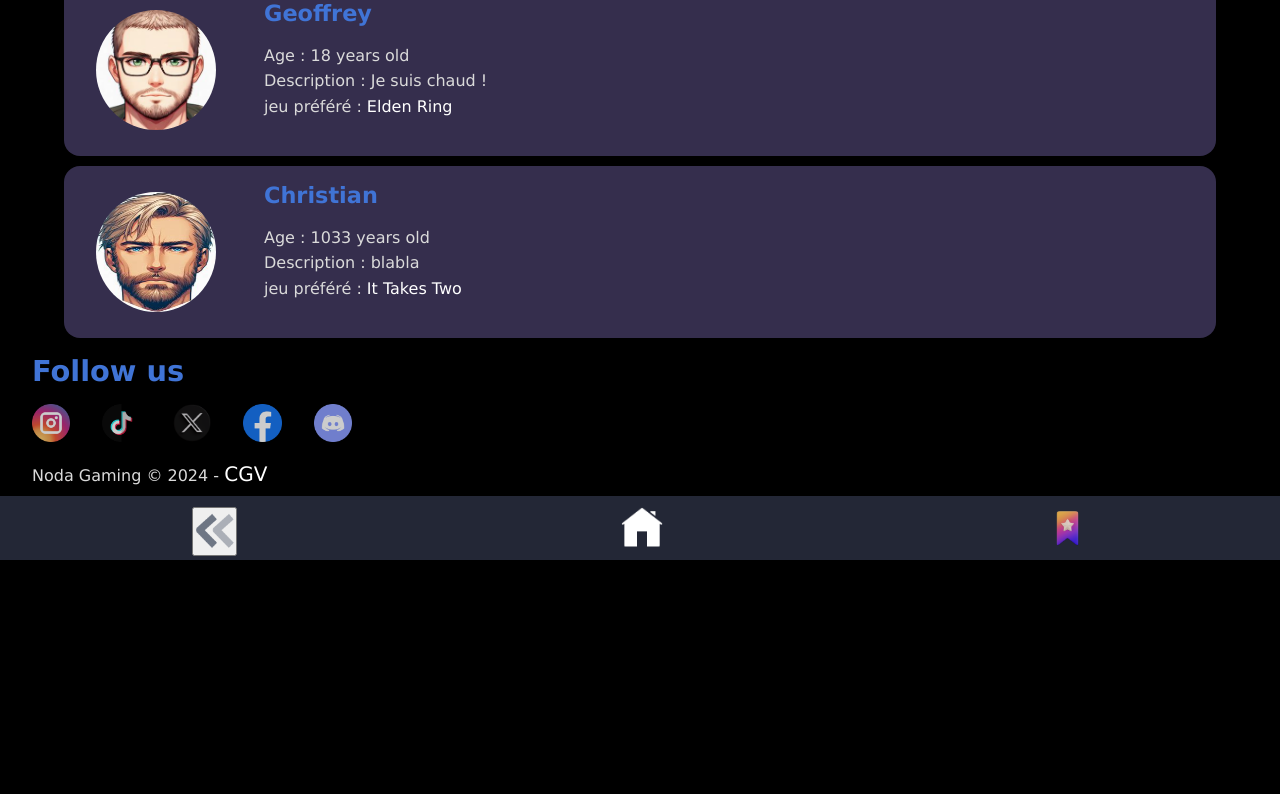
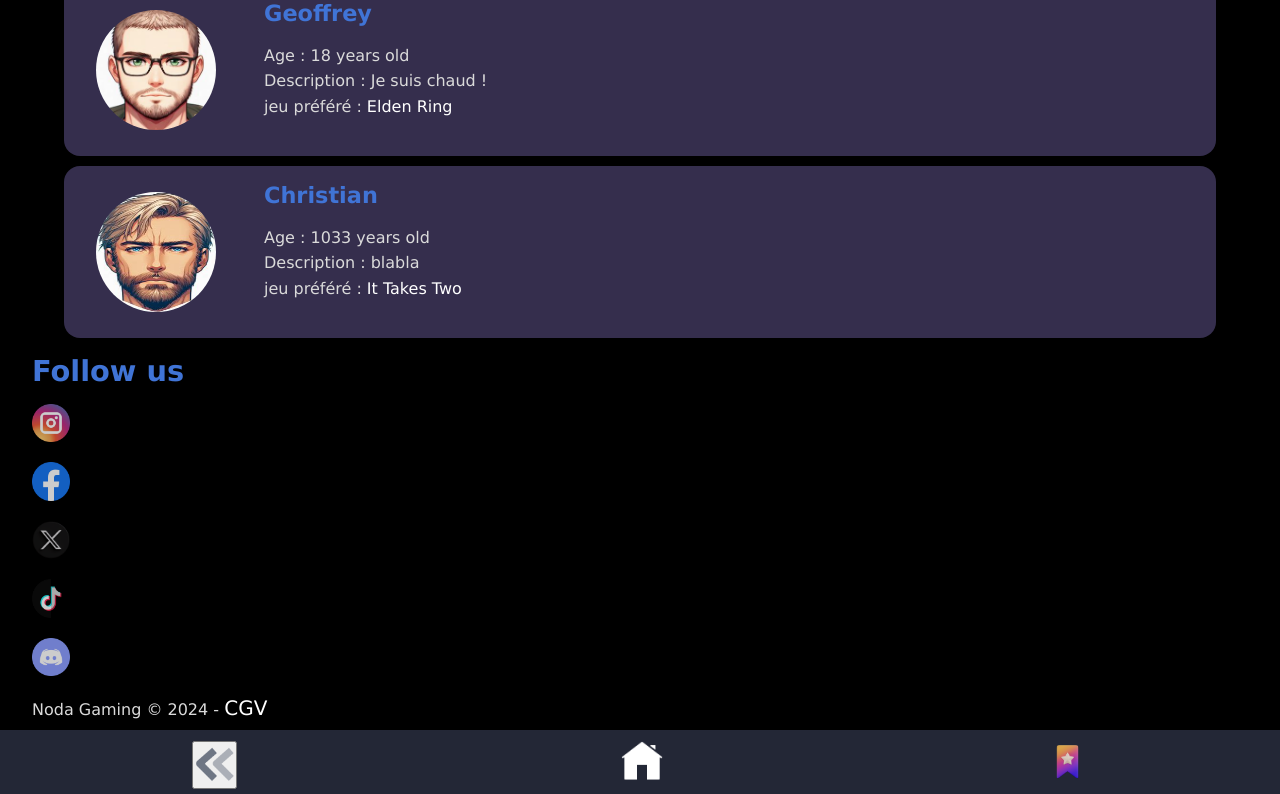
Before and after one commit to WildCodeSchool-2024-02/JS-RemoteFR-CodeOfWar-P2-Nodas, a React (Vite) app in the folder client/: page /about in a window 1280 px wide. Shown: the part 1252-2046 px from the top of the page. Before the commit the page ends 1812 px from the top, so only its background shows below. Built offline with nearby package versions, Linux system fonts and the light colour scheme.

Commit message:
create new data link and remake the composant SocialNetwork

```diff
--- a/client/src/components/SocialNetwork.jsx
+++ b/client/src/components/SocialNetwork.jsx
@@ -1,28 +1,16 @@
 import { Link } from "react-router-dom";
-import facebook from "../assets/images/facebook.png";
-import instagram from "../assets/images/instagram.png";
-import twitter from "../assets/images/twitter.png";
-import tiktok from "../assets/images/tiktok.png";
-import discord from "../assets/images/discord.png";
+import PropTypes from "prop-types";
 
-export default function SocialNetwork() {
+export default function SocialNetwork({ network }) {
   return (
-    <div className="iconsSocials">
-      <Link to="https://www.instagram.com/" target="_blank" rel="noreferrer">
-        <img src={instagram} alt="Logo Instagram" />
-      </Link>
-      <Link to="https://www.tiktok.com/" target="_blank" rel="noreferrer">
-        <img src={tiktok} alt="Logo TikTok" />
-      </Link>
-      <Link to="https://x.com/" target="_blank" rel="noreferrer">
-        <img src={twitter} alt="Logo Twitter" />
-      </Link>
-      <Link to="https://www.facebook.com/" target="_blank" rel="noreferrer">
-        <img src={facebook} alt="Logo Facebook" />
-      </Link>
-      <Link to="https://discord.com/" target="_blank" rel="noreferrer">
-        <img src={discord} alt="Logo Discord" />
+    <div className="iconsSocials" key={network.id}>
+      <Link to={network.networkUrl}>
+        <img src={network.networkImg} alt={network.networkName} />{" "}
       </Link>
     </div>
   );
 }
+
+SocialNetwork.propTypes = {
+  network: PropTypes.string.isRequired,
+};
--- /dev/null
+++ b/client/src/data/dataNetwork.js
@@ -0,0 +1,34 @@
+const networkLink = [
+  {
+    id: 1,
+    networkUrl: "https://www.instagram.com/",
+    networkName: "instagram",
+    networkImg: "../src/assets/images/instagram.png",
+  },
+  {
+    id: 2,
+    networkUrl: "https://www.tiktok.com/",
+    networkName: "tiktok",
+    networkImg: "../src/assets/images/facebook.png",
+  },
+  {
+    id: 3,
+    networkUrl: "https://x.com/",
+    networkName: "twitter",
+    networkImg: "../src/assets/images/twitter.png",
+  },
+  {
+    id: 4,
+    networkUrl: "https://www.facebook.com/",
+    networkName: "facebook",
+    networkImg: "../src/assets/images/tiktok.png",
+  },
+  {
+    id: 5,
+    networkUrl: "https://discord.com/",
+    networkName: "discord",
+    networkImg: "../src/assets/images/discord.png",
+  },
+];
+
+export default networkLink;
--- a/client/src/pages/About.jsx
+++ b/client/src/pages/About.jsx
@@ -2,6 +2,7 @@ import SocialNetwork from "../components/SocialNetwork";
 import gamer from "../assets/images/gamer.png";
 import CardTeam from "../components/CardTeam";
 import team from "../data/teamData";
+import networkLink from "../data/dataNetwork";
 
 export default function About() {
   return (
@@ -32,7 +33,9 @@ export default function About() {
         ))}
       </section>
       <h2 id="about2">Follow us</h2>
-      <SocialNetwork />
+      {networkLink.map((network) => (
+        <SocialNetwork key={network} network={network} />
+      ))}
       <p className="copyright">
         Noda Gaming © 2024 -{" "}
         <a
```
